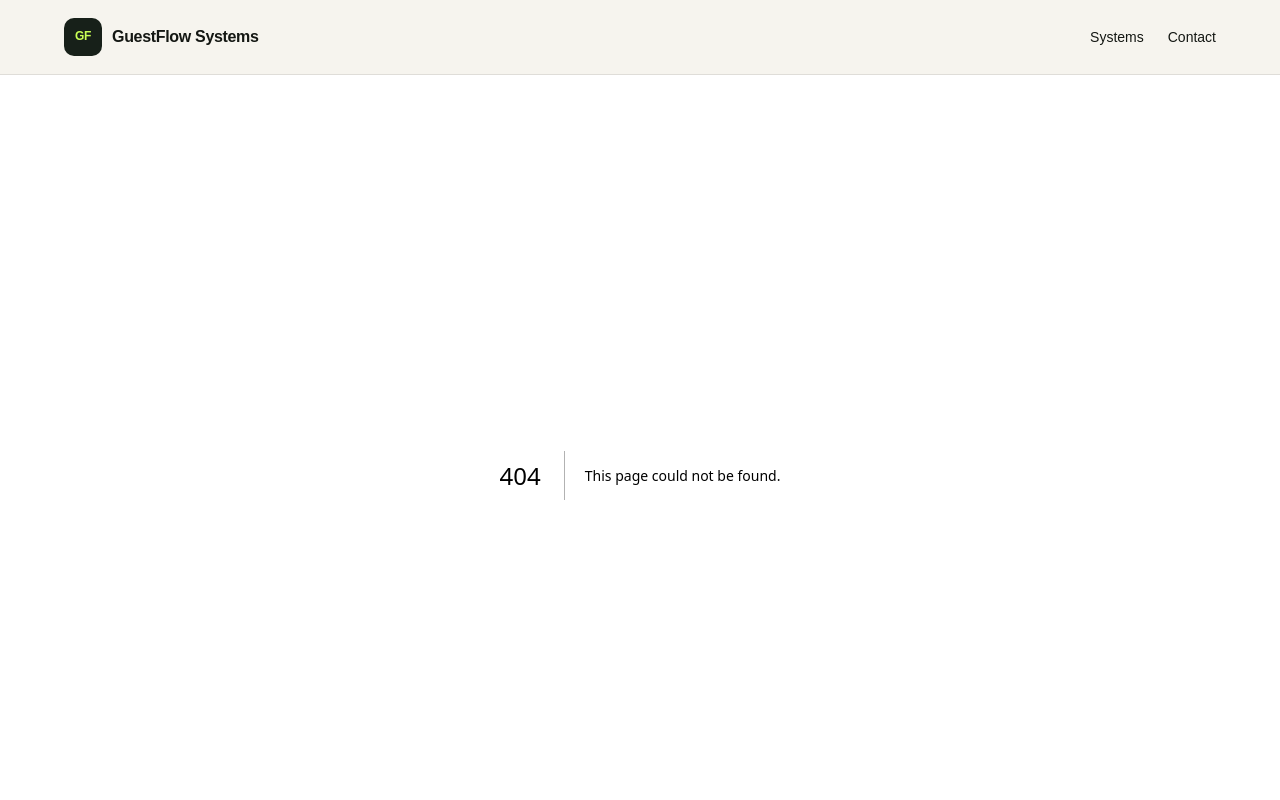
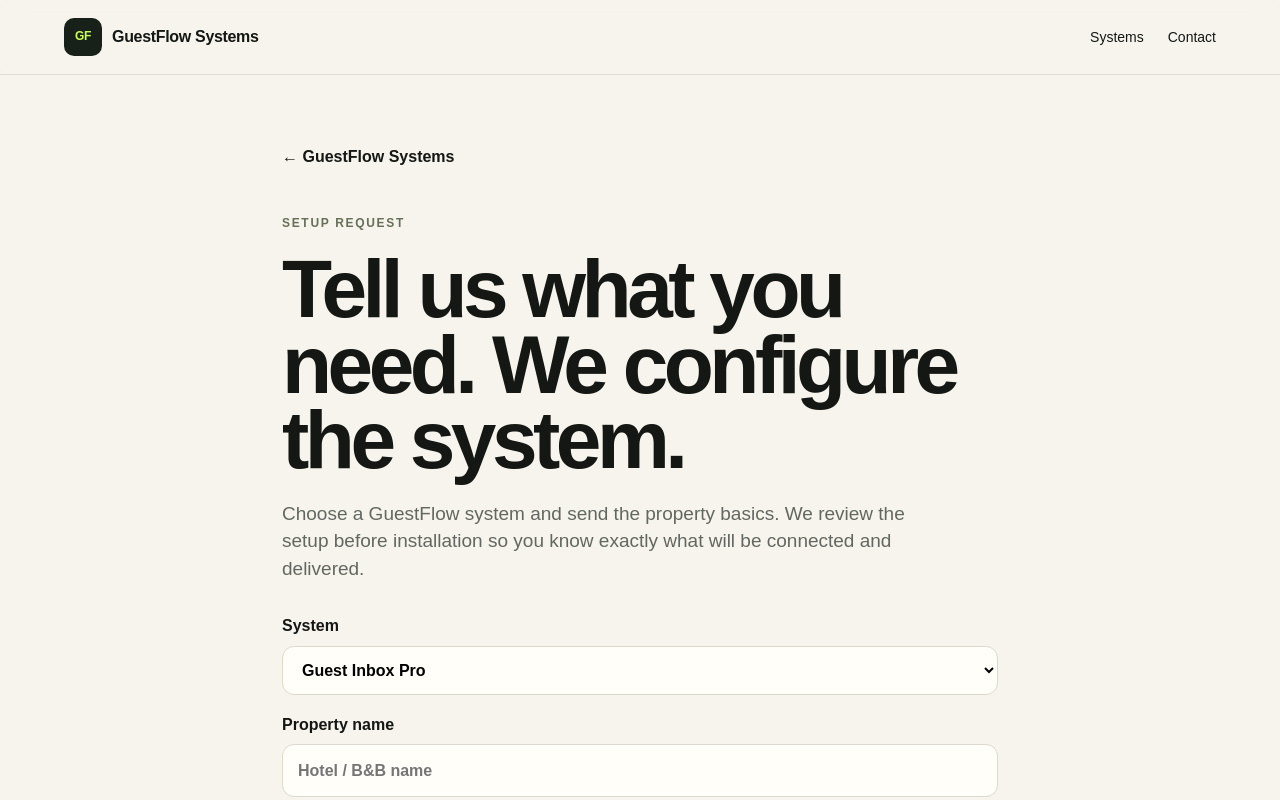
Before and after one commit to vincenzoproto/DigitalGrowthKits, a Next.js app: page /request-setup in a window 1280 px wide. Before the commit this address had no page. Shown: the top 800 px of the page. Built offline with nearby package versions, Linux system fonts and the light colour scheme.

Commit message:
Add setup request page

```diff
--- /dev/null
+++ b/app/request-setup/page.tsx
@@ -0,0 +1,19 @@
+import Link from "next/link";
+import { Suspense } from "react";
+import RequestSetupForm from "./RequestSetupForm";
+
+export default function RequestSetupPage() {
+  return (
+    <main style={{maxWidth:760,margin:"0 auto",padding:"70px 22px 100px"}}>
+      <Link href="/" style={{color:"#141713",textDecoration:"none",fontWeight:700}}>← GuestFlow Systems</Link>
+      <div style={{marginTop:42}}>
+        <span className="eyebrow">Setup request</span>
+        <h1 style={{fontSize:"clamp(48px,8vw,82px)",lineHeight:.92,letterSpacing:"-.055em",margin:"18px 0 22px"}}>Tell us what you need. We configure the system.</h1>
+        <p style={{fontSize:19,color:"#62685f",maxWidth:650}}>Choose a GuestFlow system and send the property basics. We review the setup before installation so you know exactly what will be connected and delivered.</p>
+      </div>
+      <Suspense fallback={<p>Loading form…</p>}>
+        <RequestSetupForm />
+      </Suspense>
+    </main>
+  );
+}
```
